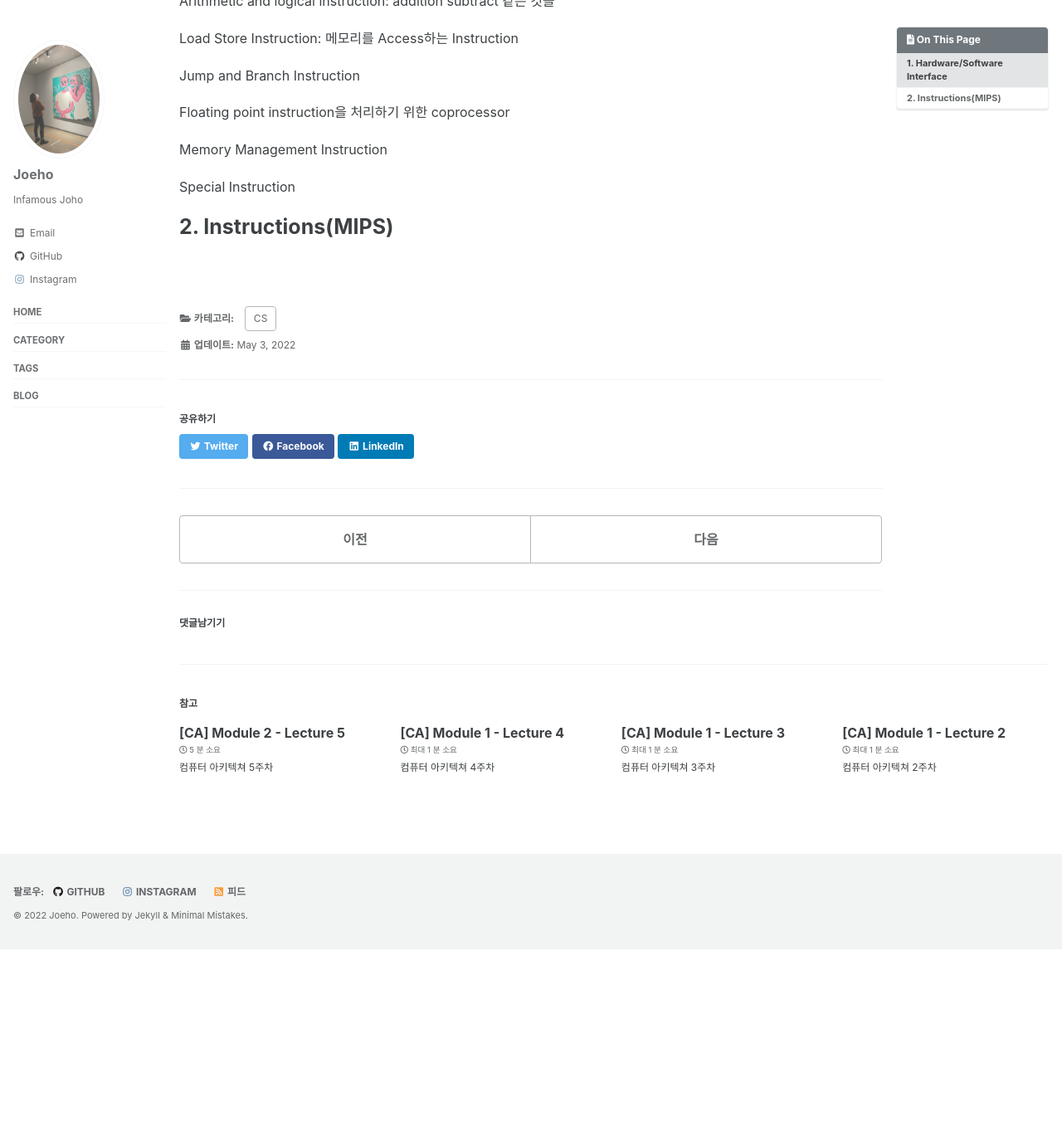
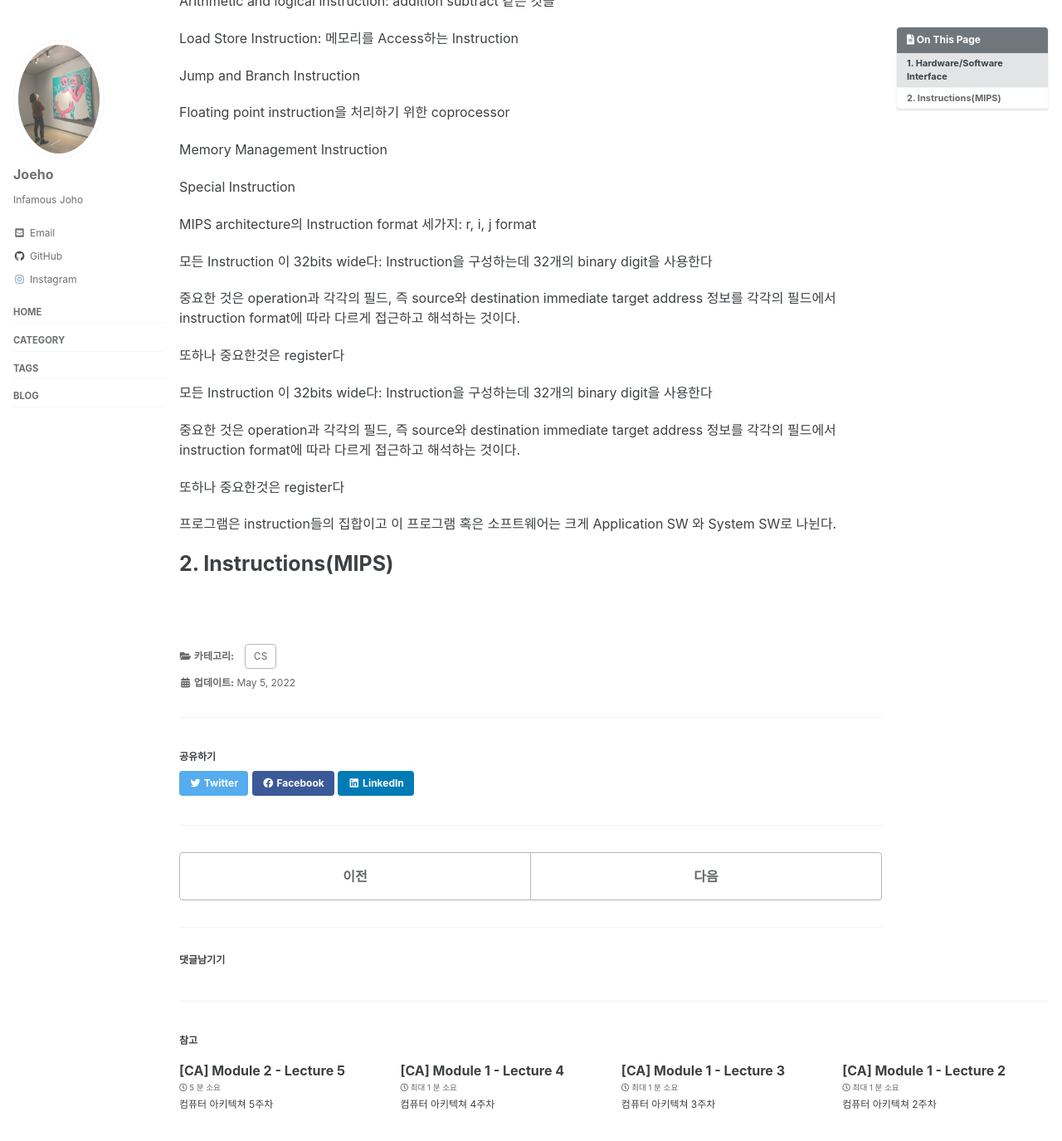
Before and after one commit to joeholee/joeholee.github.io, a Jekyll site: the page built from _posts/2022-03-15-ca-first.md, in a window 1280 px wide and 1400 px high, scrolled down 1555 px. Shown: the top 1375 px of the window at 83% size. Built offline with Jekyll 4.4.1, drawn with Linux system fonts in a browser that asks for light colours; cached includes are drawn as plain includes; some web fonts are replaced; comment, search, counter and statistics services are not loaded; before the commit the page ends 2699 px from its top, so only the background shows below that.

Commit message:
Update 2022-03-15-ca-first.md

```diff
--- a/_posts/2022-03-15-ca-first.md
+++ b/_posts/2022-03-15-ca-first.md
@@ -94,5 +94,21 @@ Memory Management Instruction
 
 Special Instruction
 
+MIPS architecture의 Instruction format 세가지: r, i, j format
+
+모든 Instruction 이 32bits wide다: Instruction을 구성하는데 32개의 binary digit을 사용한다
+
+중요한 것은 operation과 각각의 필드, 즉 source와 destination immediate target address 정보를 각각의 필드에서 instruction format에 따라 다르게 접근하고 해석하는 것이다.
+
+또하나 중요한것은 register다
+
+모든 Instruction 이 32bits wide다: Instruction을 구성하는데 32개의 binary digit을 사용한다
+
+중요한 것은 operation과 각각의 필드, 즉 source와 destination immediate target address 정보를 각각의 필드에서 instruction format에 따라 다르게 접근하고 해석하는 것이다.
+
+또하나 중요한것은 register다
+
+프로그램은 instruction들의 집합이고 이 프로그램 혹은 소프트웨어는 크게 Application SW 와 System SW로 나뉜다.
+
 # 2. Instructions(MIPS)
 <br>
```
Also changed, not shown: other parts of _posts/2022-03-15-ca-first.md (+1 -1 lines).
